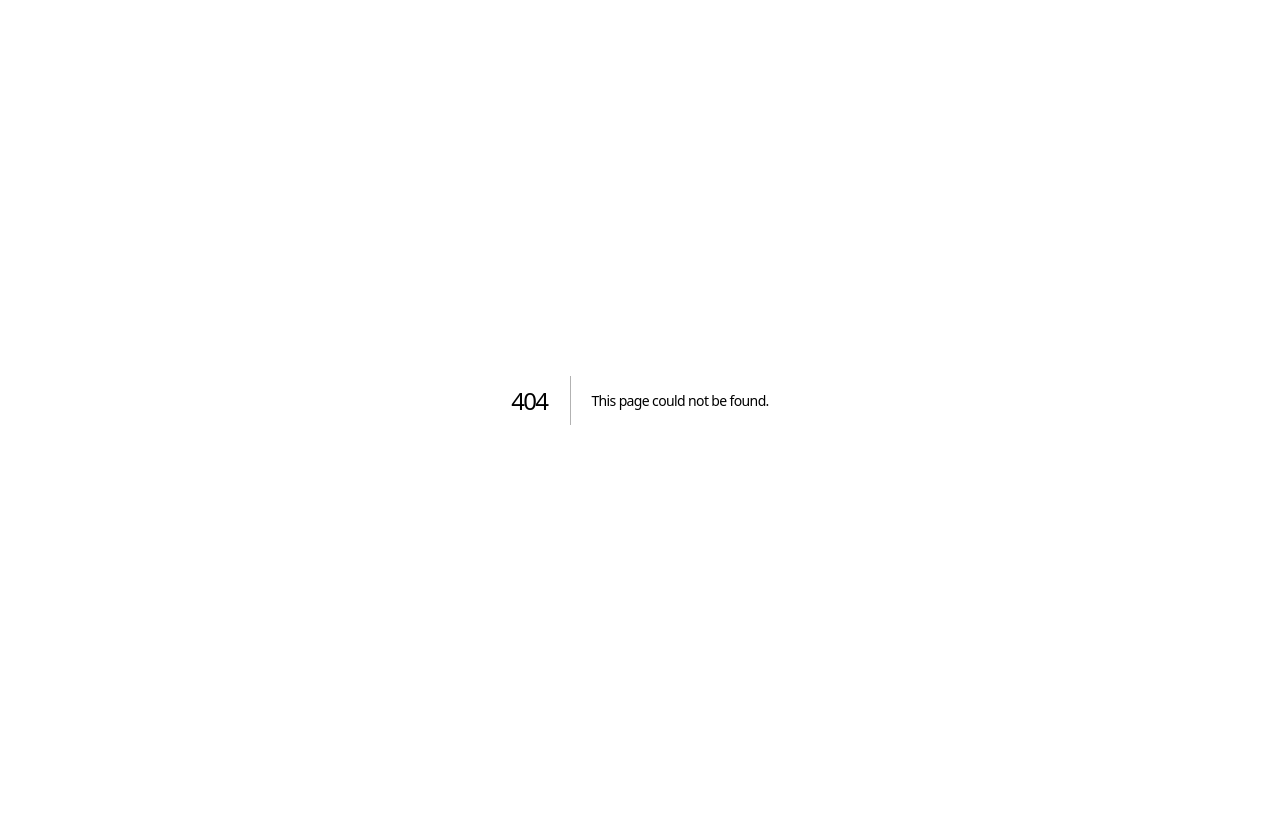
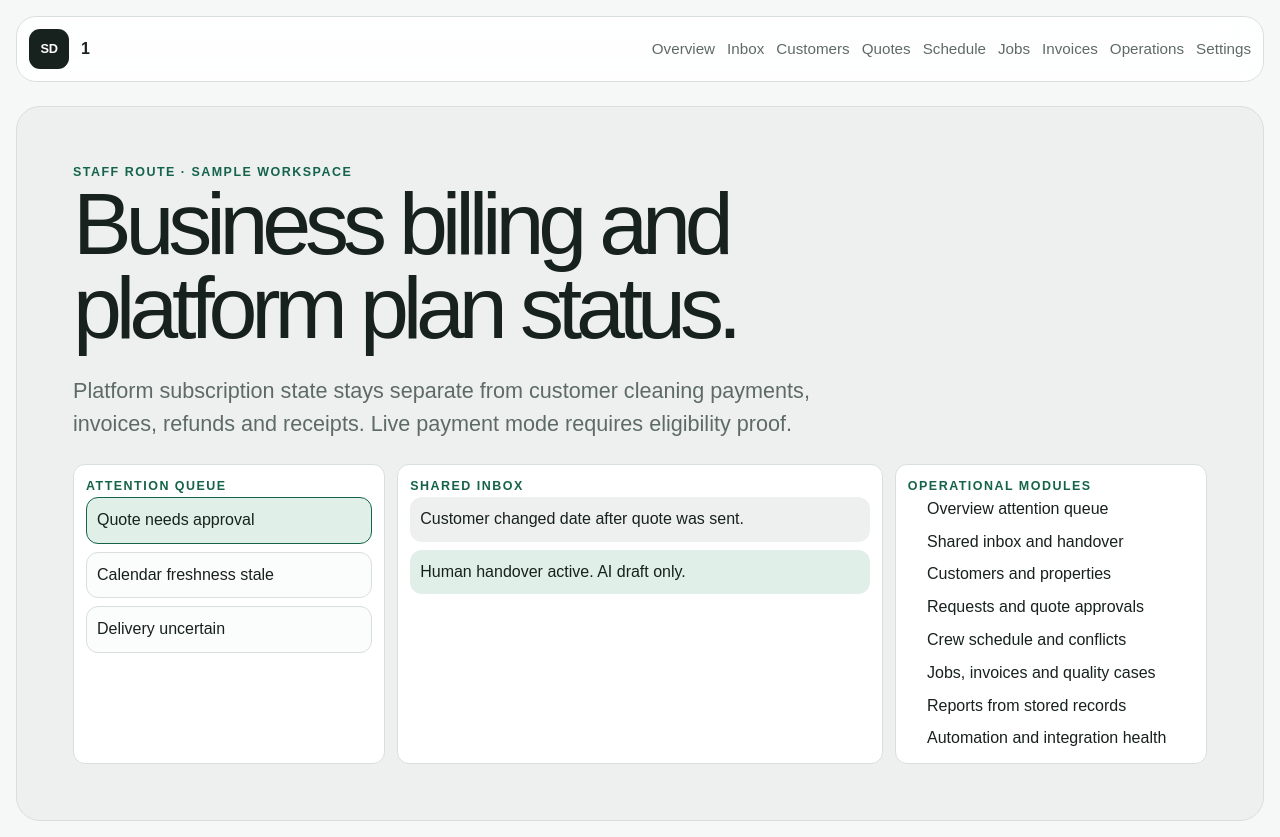
Before and after one commit to SaamVR/ServiceDesk, a Next.js app: page /app/1/billing in a window 1280 px wide. Before the commit this address had no page. Before the commit the page ends 800 px from the top, so only its background shows below. Built offline with nearby package versions, Linux system fonts and the light colour scheme.

Commit message:
feat: add staff billing route

```diff
--- /dev/null
+++ b/src/app/app/[workspace]/billing/page.tsx
@@ -0,0 +1,14 @@
+import { OperationalRoute } from "@/features/operations/OperationalRoute";
+
+export default async function StaffBillingPage({ params }: { params: Promise<{ workspace: string }> }) {
+  const { workspace } = await params;
+
+  return (
+    <OperationalRoute
+      surface="staff"
+      workspaceLabel={workspace}
+      title="Business billing and platform plan status."
+      description="Platform subscription state stays separate from customer cleaning payments, invoices, refunds and receipts. Live payment mode requires eligibility proof."
+    />
+  );
+}
```
